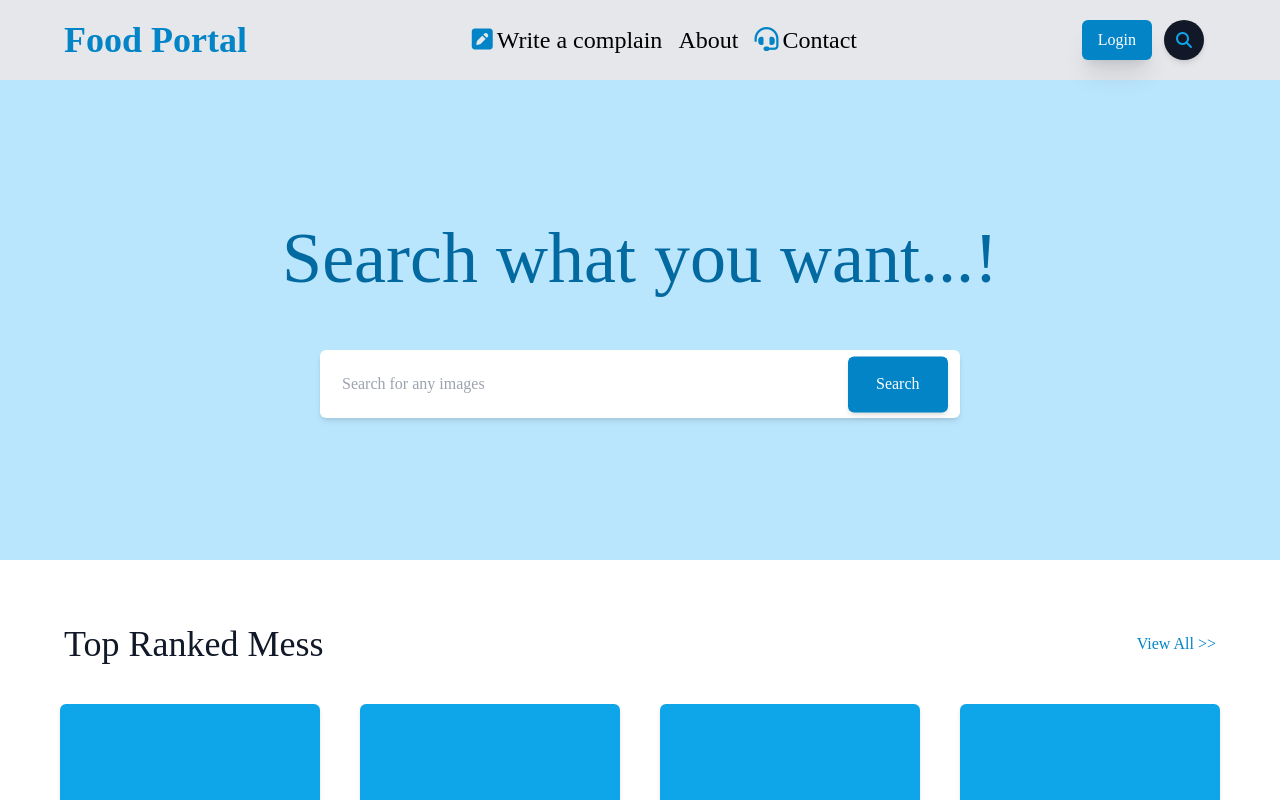
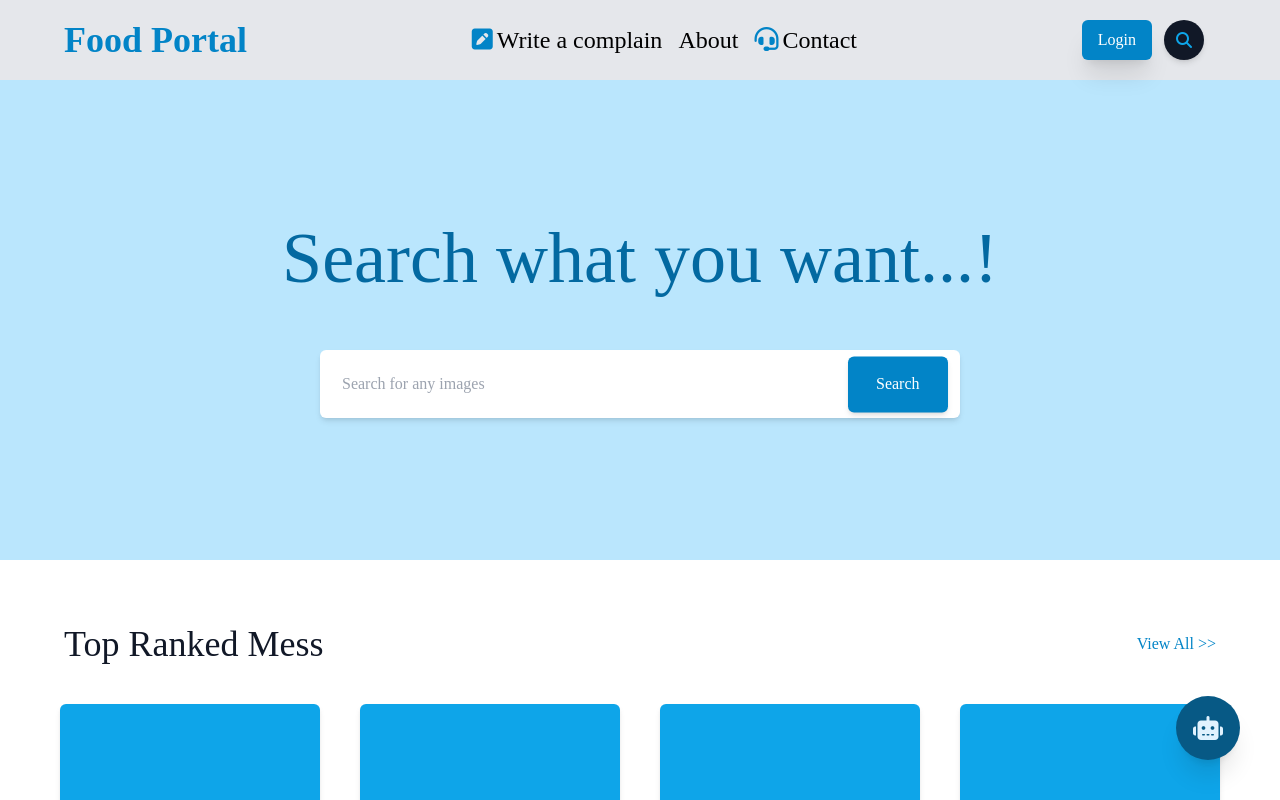
Before and after one commit to Youth-Avenue-2021/Food_Portal, a React (Create React App) app: page / in a window 1280 px wide. Shown: the top 800 px of the page. Built offline with nearby package versions, Linux system fonts and the light colour scheme; a web font is replaced by a local one.

Commit message:
pyboat added

```diff
--- a/src/App.js
+++ b/src/App.js
@@ -1,11 +1,13 @@
 import "./App.css";
 import MessRanking from "./Components/MessRanking";
 import Navbar from "./Components/Navbar";
+import PyBoat from "./Components/PyBoat";
 import SearchSection from "./Components/SearchSection";
 
 function App() {
   return (
     <>
+      <PyBoat />
       <Navbar />
       <SearchSection />
       <MessRanking />
--- /dev/null
+++ b/src/Components/PyBoat.js
@@ -0,0 +1,13 @@
+import React from "react";
+
+const PyBoat = () => {
+  return (
+    <>
+      <div className="fixed flex items-center justify-center w-16 h-16 rounded-full shadow-xl bottom-10 right-10 bg-sky-800">
+        <i className="text-2xl fa-solid fa-robot text-sky-100"></i>
+      </div>
+    </>
+  );
+};
+
+export default PyBoat;
```
